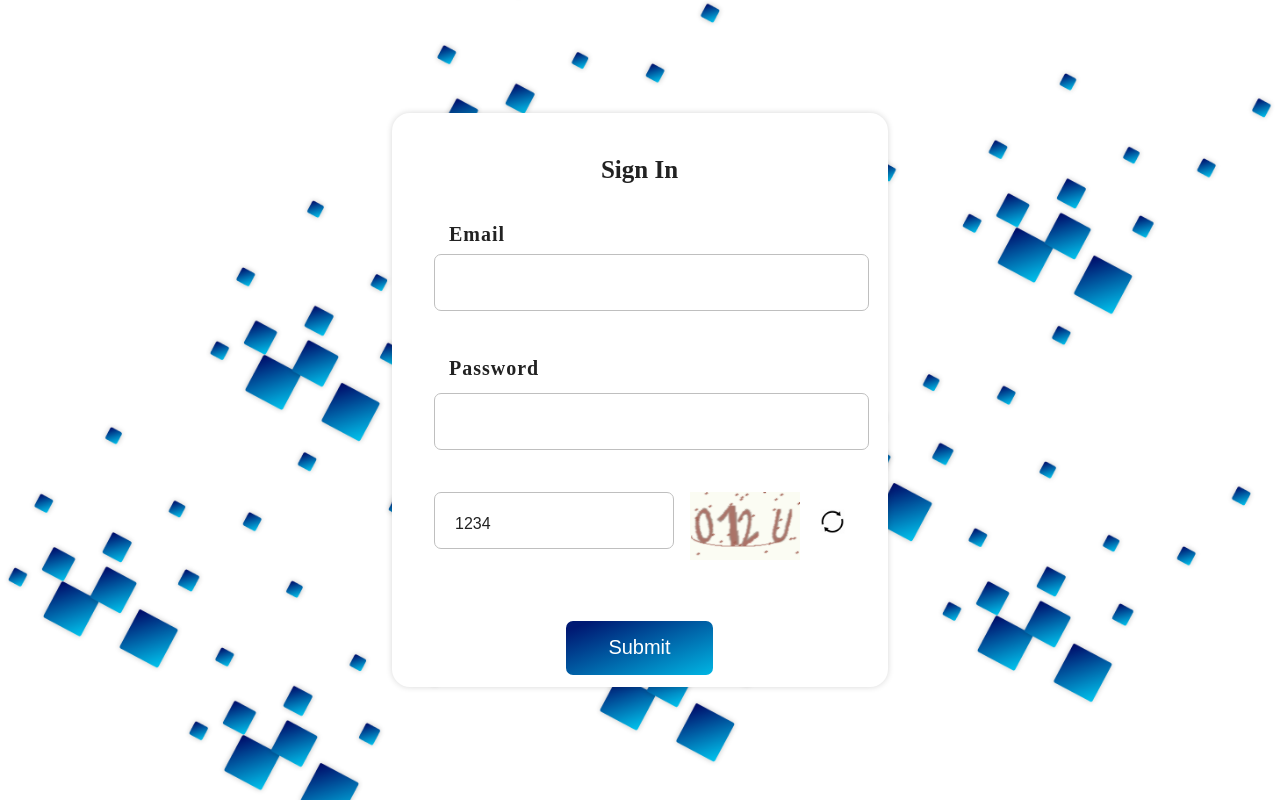
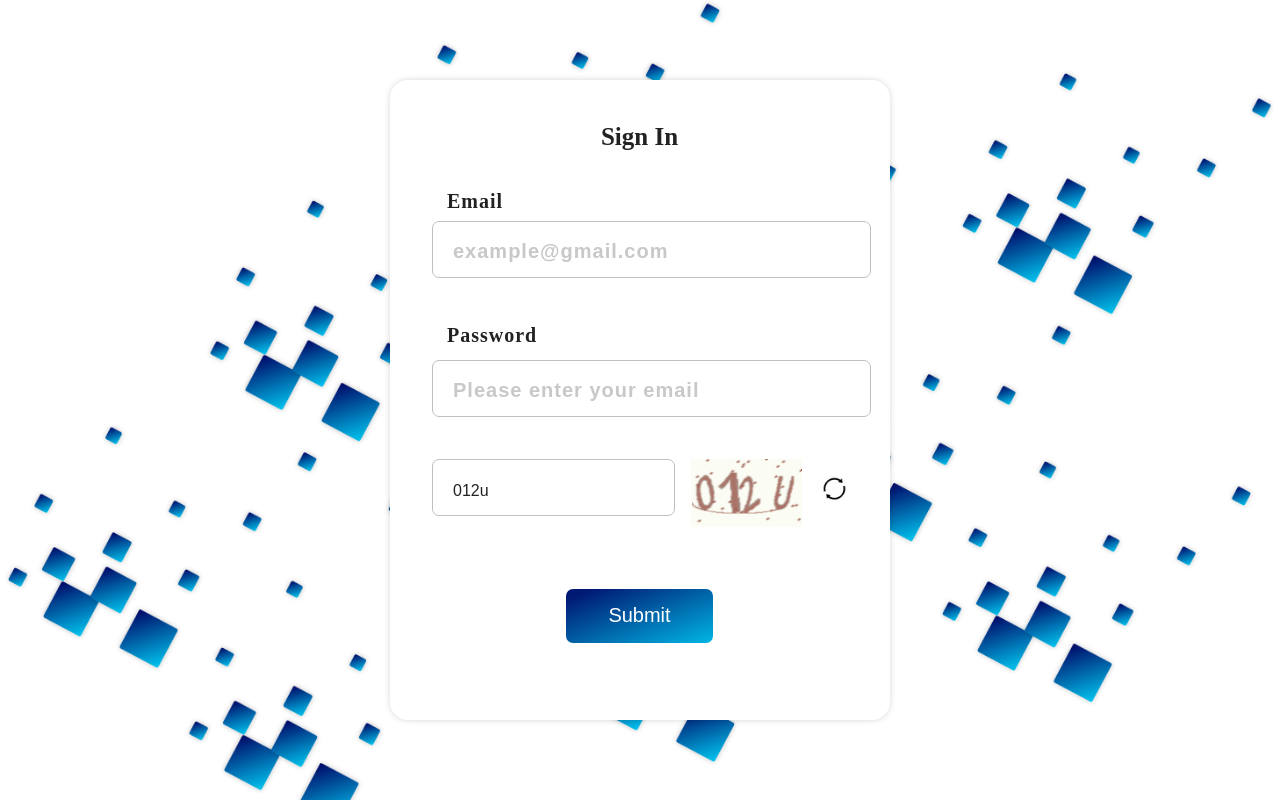
Before and after one commit to thanhcong96199/breaking_captchas, a Django app: page /student/login in a window 1280 px wide. Run offline with Django 3.2, Linux system fonts and the light colour scheme; parts of the project's set-up code (start-up, migrations or seed data) failed here and were passed over.

Commit message:
fix 13-7

```diff
--- a/employee/static/assets/student/css/style.css
+++ b/employee/static/assets/student/css/style.css
@@ -191,8 +191,8 @@
     top: 50%;
     transform: translate(-50%, -50%); }
   .studenHR__login1 .form__login {
-    width: 496px;
-    height: 574px;
+    width: 500px;
+    height: 640px;
     box-sizing: border-box;
     border-radius: 18px;
     padding: 44px 43px 32.5px 42px;
--- a/employee/static/assets/student/js/refesh.js
+++ b/employee/static/assets/student/js/refesh.js
@@ -1,4 +1,24 @@
-
+// $("#email").on("change", function (event){
+//     debugger;
+//     var regex = /^([a-zA-Z0-9_.+-])+\@(([a-zA-Z0-9-])+\.)+([a-zA-Z0-9]{2,4})+$/;
+//     if(!regex.test(event.target.value)){
+//         $("#email_mess").addClass('error_class');
+//         $("#email_mess").html('Please enter email like example@gmail.com');
+//     }else{
+//         $("#email_mess").removeClass('error_class');
+//     }
+// })
+//
+// $("password").on("change", function (event) {
+//     var regex = /(?=.*\d)(?=.*[a-z])(?=.*[A-Z]).{8,}/;
+//     if(!regex.test(event.target.value)){
+//         $("#password_mess").addClass('error_class');
+//         $("#password_mess").html('Please enter password contain least 8 letters, uppercase, special letter');
+//     }else{
+//         $("#password_mess").removeClass('error_class');
+//     }
+//
+// })
 
 $("#btn_refesh").on("click", function () {
 
@@ -7,7 +27,7 @@ $("#btn_refesh").on("click", function () {
         method: 'GET',
         success: (data) => {
              $("#img_captcha_gender_refesh").attr('src', data.url)
-            $('0')
+            $("#textcaptcha").attr('value', data.value)
         },
         error: (error)=>{
 
@@ -37,7 +57,7 @@ $(".form__login").submit(function (event) {
             'csrfmiddlewaretoken': csrfmiddlewaretoken,
         },
         success: (data)=>{
-            debugger;
+
             console.log(data)
          if (data.error_email_password){
              $("#email_passwor_error").addClass('error_class');
@@ -55,7 +75,7 @@ $(".form__login").submit(function (event) {
              $("#captcha_error").removeClass('error_class');
          }
          if(data.success){
-             window.location.href='/done'
+             window.location.href='/student/done'
          }
 
         }
--- a/employee/student/constants.py
+++ b/employee/student/constants.py
@@ -1,6 +1,7 @@
-import os, random, glob
+import os, random, glob, numpy as np
 import pandas as pd
 
+choices = "0123456789abcdefghijklmnopqrstuvwxyzABCDEFGHIJKLMNOPQRSTUVWXYZ"
 path_folder = os.path.dirname(os.path.dirname(os.path.abspath('imagetest')))
 path = os.path.join(path_folder, 'employee/static/assets/student/image/imagetest')
 files = os.listdir(path)
@@ -22,4 +23,12 @@ attributes = list(map(parse_filepath, files))
 df = pd.DataFrame(attributes)
 df['file'] = files
 df.columns = ['label', 'file']
+value_label = df['label'].tolist()
 label_file = set(zip(df['label'].tolist(), df['file'].tolist()))
+
+
+def show_label(text):
+    res = ""
+    for i in text:
+        res += choices[np.argmax(i)]
+    return res
--- a/employee/student/views.py
+++ b/employee/student/views.py
@@ -2,9 +2,11 @@ from django.contrib.auth import login, authenticate, logout
 from rest_framework import status
 from django.shortcuts import redirect, render, Http404
 from rest_framework.response import Response
-from student.constants import label_file, path, path_folder
+from student.constants import label_file, path, path_folder, value_label
 import os
 from rest_framework.decorators import api_view
+from student.models import Student
+from django.db.models import Q
 
 @api_view(['GET', 'PUT', 'DELETE', 'POST'])
 def login_view(request):
@@ -17,12 +19,12 @@ def login_view(request):
         image_path = os.path.join(path)
 
         error_response = {}
-
-        if (email_student == 'tuyet@gmail.com' and password_student == '123456a@' and (text_captcha, image_path) in label_file):
+        student = Student.objects.filter(Q(email=email_student) & Q(password=password_student))
+        if (student and text_captcha in value_label):
             return Response({'success': 'success'})
-        elif (email_student != 'tuyet@gmail.com' or password_student != '123456a@'):
+        elif not student:
             error_response['error_email_password'] = 'Email or password is wrong'
-        if not ((text_captcha, image_path) in label_file):
+        if not (text_captcha in value_label):
             error_response['error_captcha'] = 'Text of Captcha is wrong'
 
         return Response(error_response)
--- a/employee/templates/user/login.html
+++ b/employee/templates/user/login.html
@@ -13,13 +13,15 @@
             <h3 class="label__account_login">Sign In</h3>
             <label class="label__account email" for="email">Email</label> <br>
 {#            {{ login_form.email }}#}
-            <input type="email" id="email" class="email_login" name="email">
+            <input type="email" id="email" class="email_login" name="email" placeholder="example@gmail.com">
+
 
             <br>
-            <label for="" class="label__account password" for="password">Password</label> <br>
+            <label for="" class="label__account password" for="password" >Password</label> <br>
 
 {#            {{ login_form.password }} #}
-            <input type="password" id="password_id" class="password_login" name="password">
+            <input type="password" id="password_id" class="password_login" name="password" placeholder="Please enter your email">
+
             <p id="email_passwor_error"></p>
             <br>
 
@@ -34,7 +36,7 @@
         <br/>
         <div class="control">
             <div class="text-captcha" style="vertical-align: top">
-                <input type="text" id="textcaptcha" class="captcha" placeholder="Enter checking code" value="1234" name="textcaptcha">
+                <input type="text" id="textcaptcha" class="captcha" placeholder="Enter checking code" value="012u" name="textcaptcha">
                 <p id="captcha_error"></p>
             </div>
 
```
Also changed, not shown: employee/student/api/views.py (+30 -4 lines).
